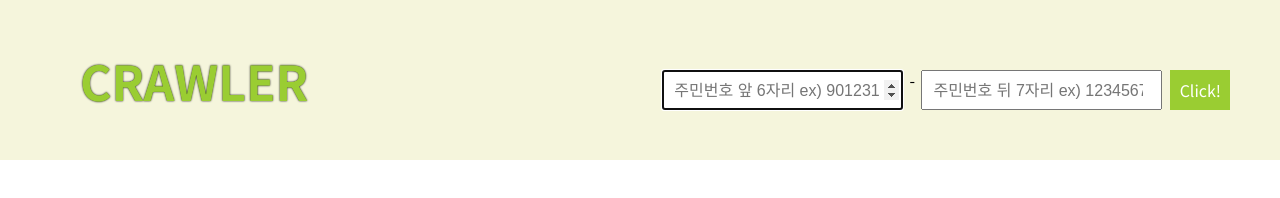
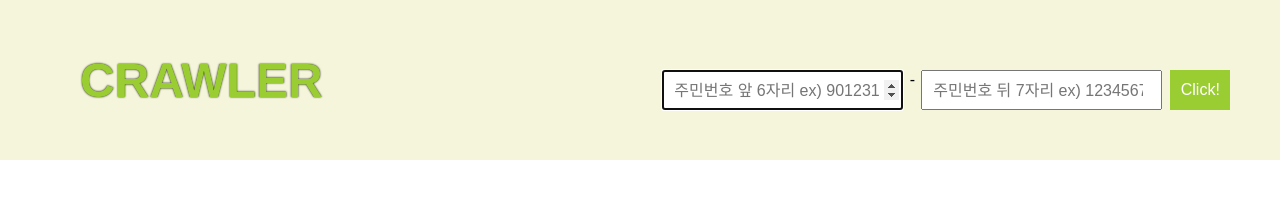
Before and after one commit to jch9537/g9_client, a website: page index.html in a window 1280 px wide. Drawn offline with Linux system fonts and the light colour scheme.

Commit message:
edit font uri
폰트적용에러를 해결위해 다른방법 적용

```diff
--- a/style.css
+++ b/style.css
@@ -1,4 +1,4 @@
-@import url(http://fonts.googleapis.com/earlyaccess/notosanskr.css);
+/* @import url(http://fonts.googleapis.com/earlyaccess/notosanskr.css); */
 
 html,
 body {
```
